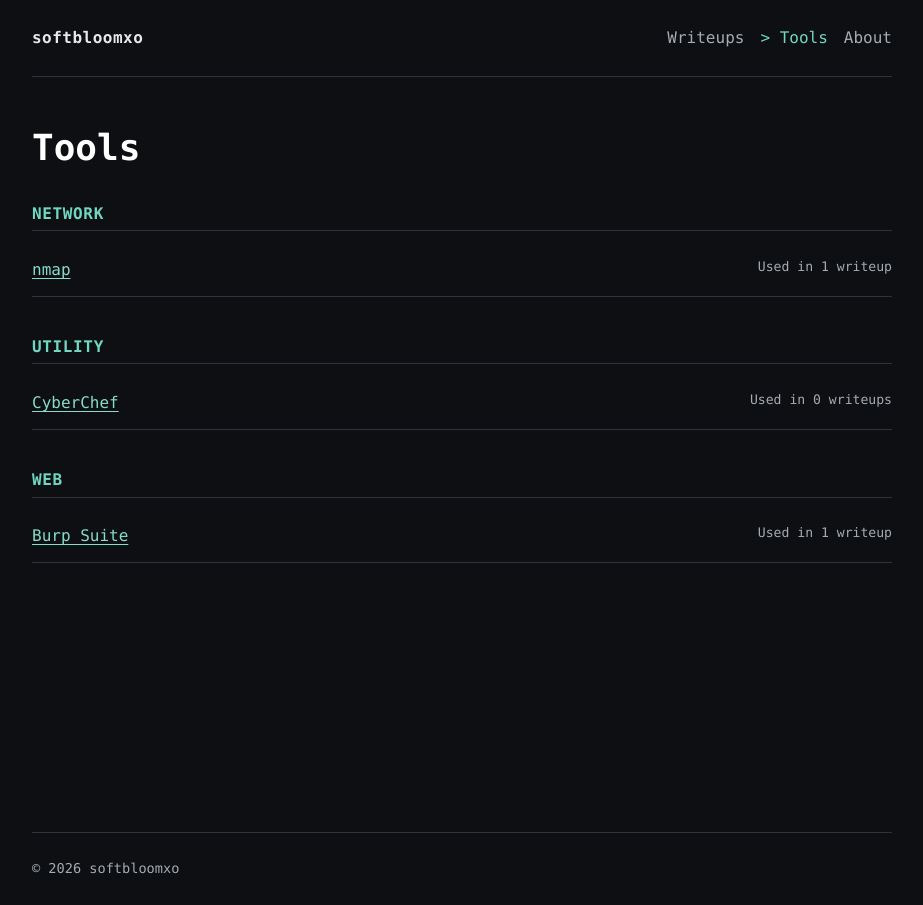
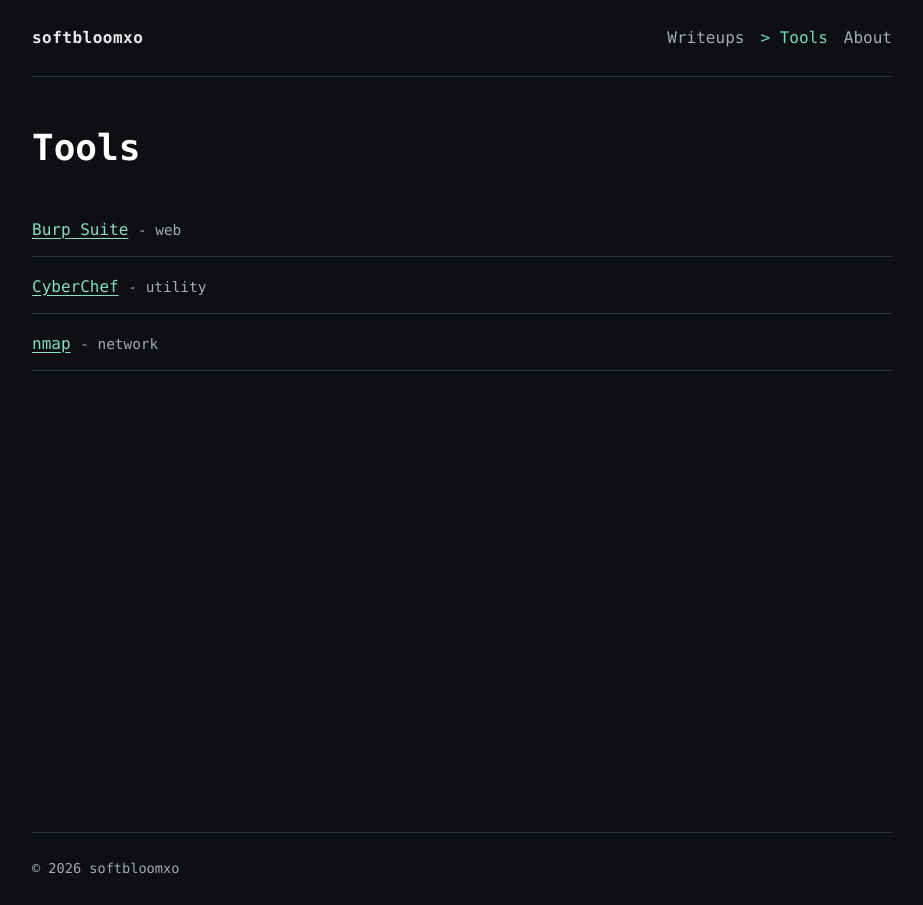
Before and after one commit to softbloomxo/security-notes, a Jekyll site: the page built from tools.md, in a window 1280 px wide. Shown: the whole page, without its empty margins (178-1101 px from the left). Built offline with Jekyll 4.4.1, drawn with Linux system fonts in a browser that asks for light colours.

Commit message:
Simplify writeup and tool listings

```diff
--- a/_layouts/post.html
+++ b/_layouts/post.html
@@ -6,9 +6,6 @@ layout: default
     <h1>{{ page.title }}</h1>
     <div class="article-meta">
       <span><span class="meta-label">Date</span> <time datetime="{{ page.date | date_to_xmlschema }}">{{ page.date | date: '%Y-%m-%d' }}</time></span>
-      {% if page.tags and page.tags.size > 0 %}
-        <span class="tag-list"><span class="meta-label">Tags</span> {% for tag in page.tags %}<span>#{{ tag }}</span>{% unless forloop.last %} {% endunless %}{% endfor %}</span>
-      {% endif %}
       {% if page.tools and page.tools.size > 0 %}
         <span class="tool-links"><span class="meta-label">Tools</span> {% for tool_name in page.tools %}{% assign tool = site.tools | where: 'title', tool_name | first %}{% if tool %}<a href="{{ tool.url | relative_url }}">{{ tool_name }}</a>{% else %}{{ tool_name }}{% endif %}{% unless forloop.last %}, {% endunless %}{% endfor %}</span>
       {% endif %}
--- a/assets/css/style.css
+++ b/assets/css/style.css
@@ -62,17 +62,12 @@ img { max-width: 100%; height: auto; }
 .meta { color: var(--muted); margin: 0.35rem 0 0; font-size: 0.9rem; }
 .article-meta { color: var(--muted); display: flex; flex-wrap: wrap; gap: 0.35rem 1rem; font-size: 0.9rem; }
 .meta-label { color: var(--accent); font-size: 0.78rem; text-transform: uppercase; }
-.tag-list { color: var(--muted); }
 .tool-links a { color: var(--link); }
 .post-content { max-width: 740px; }
 .content-list { padding: 0; list-style: none; }
 .content-list li { padding: 0.75rem 0; border-bottom: 1px solid var(--line); }
 .content-list time { color: var(--muted); margin-right: 0.7rem; white-space: nowrap; }
 .empty { color: var(--muted); }
-.used-in { margin-top: 3rem; }
-.tool-category + .tool-category { margin-top: 2.5rem; }
-.tool-category h2 { color: var(--accent); font-size: 1rem; letter-spacing: 0.04em; text-transform: uppercase; }
-.usage-count { color: var(--muted); float: right; font-size: 0.82rem; }
 .screenshots { margin-top: 3rem; }
 .screenshot-grid { display: grid; grid-template-columns: repeat(auto-fit, minmax(220px, 1fr)); gap: 1rem; }
 .screenshot-grid figure { margin: 0; }
@@ -85,5 +80,4 @@ img { max-width: 100%; height: auto; }
   .site-header { align-items: flex-start; flex-direction: column; }
   main { padding: 2rem 0; }
   .content-list time { display: block; }
-  .usage-count { display: block; float: none; margin-top: 0.15rem; }
 }
--- a/tools.md
+++ b/tools.md
@@ -4,24 +4,11 @@ title: Tools
 permalink: /tools/
 ---
 
-{% assign tools_by_category = site.tools | sort: 'category' | group_by: 'category' %}
-{% for category in tools_by_category %}
-  <section class="tool-category">
-    <h2>{{ category.name | default: 'Other' }}</h2>
-    <ul class="content-list">
-      {% assign sorted_tools = category.items | sort: 'title' %}
-      {% for tool in sorted_tools %}
-        {% assign usage_count = 0 %}
-        {% for post in site.posts %}
-          {% if post.tools contains tool.title %}{% assign usage_count = usage_count | plus: 1 %}{% endif %}
-        {% endfor %}
-        <li>
-          <a href="{{ tool.url | relative_url }}">{{ tool.title }}</a>
-          <span class="usage-count">Used in {{ usage_count }} {% if usage_count == 1 %}writeup{% else %}writeups{% endif %}</span>
-        </li>
-      {% endfor %}
-    </ul>
-  </section>
+<ul class="content-list">
+{% assign sorted_tools = site.tools | sort: 'title' %}
+{% for tool in sorted_tools %}
+  <li><a href="{{ tool.url | relative_url }}">{{ tool.title }}</a>{% if tool.category %} <span class="meta">- {{ tool.category | downcase }}</span>{% endif %}</li>
 {% else %}
-  <p class="empty">No tools yet.</p>
+  <li class="empty">No tools yet.</li>
 {% endfor %}
+</ul>
```
Also changed, not shown: _layouts/tool.html (+0 -13 lines), writeups.md (+1 -7 lines).
